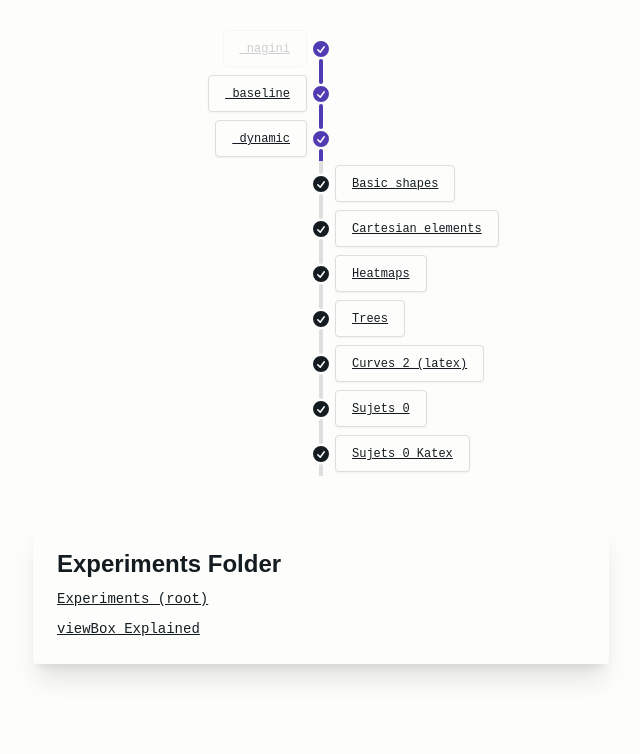
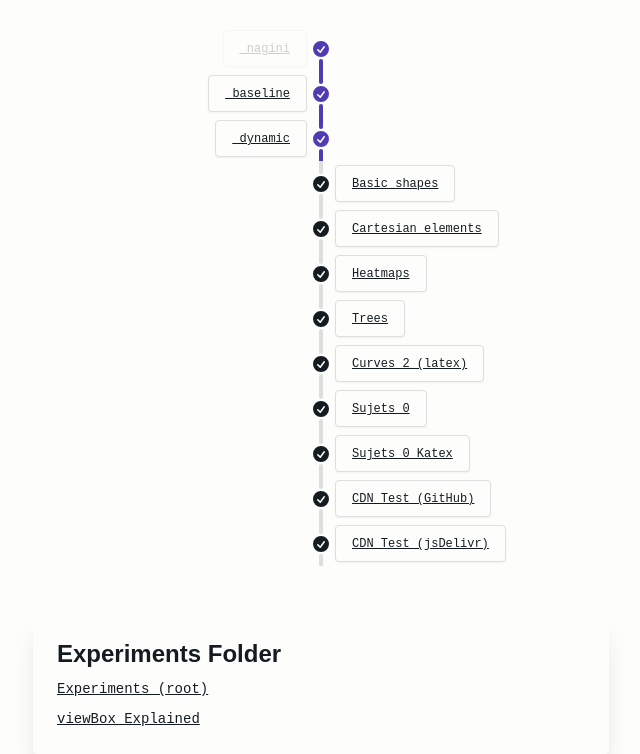
Before and after one commit to pointcarre-app/diagraphe, a plain HTML site: page scenery/index.html in a window 1280 px wide. Shown: the part 134-888 px from the top of the page, without its empty margins (319-959 px from the left). Drawn offline with Linux system fonts and the light colour scheme; a web font is replaced by a local one.

Commit message:
feat: Add CDN test pages to scenery navigation
- Add GitHub Raw CDN test page link to timeline
- Add jsDelivr CDN test page link to timeline
- Both test pages now accessible from main scenery index

```diff
--- a/scenery/index.html
+++ b/scenery/index.html
@@ -158,6 +158,30 @@
           </div>
           <hr />
         </li>
+        <li>
+          <hr />
+          <div class="timeline-middle">
+            <svg xmlns="http://www.w3.org/2000/svg" viewBox="0 0 20 20" fill="currentColor" class="h-5 w-5">
+              <path fill-rule="evenodd" d="M10 18a8 8 0 100-16 8 8 0 000 16zm3.857-9.809a.75.75 0 00-1.214-.882l-3.483 4.79-1.88-1.88a.75.75 0 10-1.06 1.061l2.5 2.5a.75.75 0 001.137-.089l4-5.5z" clip-rule="evenodd" />
+            </svg>
+          </div>
+          <div class="timeline-end timeline-box">
+            <a class="link" href="/scenery/test-github-cdn.html"><code>CDN Test (GitHub)</code></a>
+          </div>
+          <hr />
+        </li>
+        <li>
+          <hr />
+          <div class="timeline-middle">
+            <svg xmlns="http://www.w3.org/2000/svg" viewBox="0 0 20 20" fill="currentColor" class="h-5 w-5">
+              <path fill-rule="evenodd" d="M10 18a8 8 0 100-16 8 8 0 000 16zm3.857-9.809a.75.75 0 00-1.214-.882l-3.483 4.79-1.88-1.88a.75.75 0 10-1.06 1.061l2.5 2.5a.75.75 0 001.137-.089l4-5.5z" clip-rule="evenodd" />
+            </svg>
+          </div>
+          <div class="timeline-end timeline-box">
+            <a class="link" href="/scenery/test-cdn.html"><code>CDN Test (jsDelivr)</code></a>
+          </div>
+          <hr />
+        </li>
       </ul>
 
 
```
